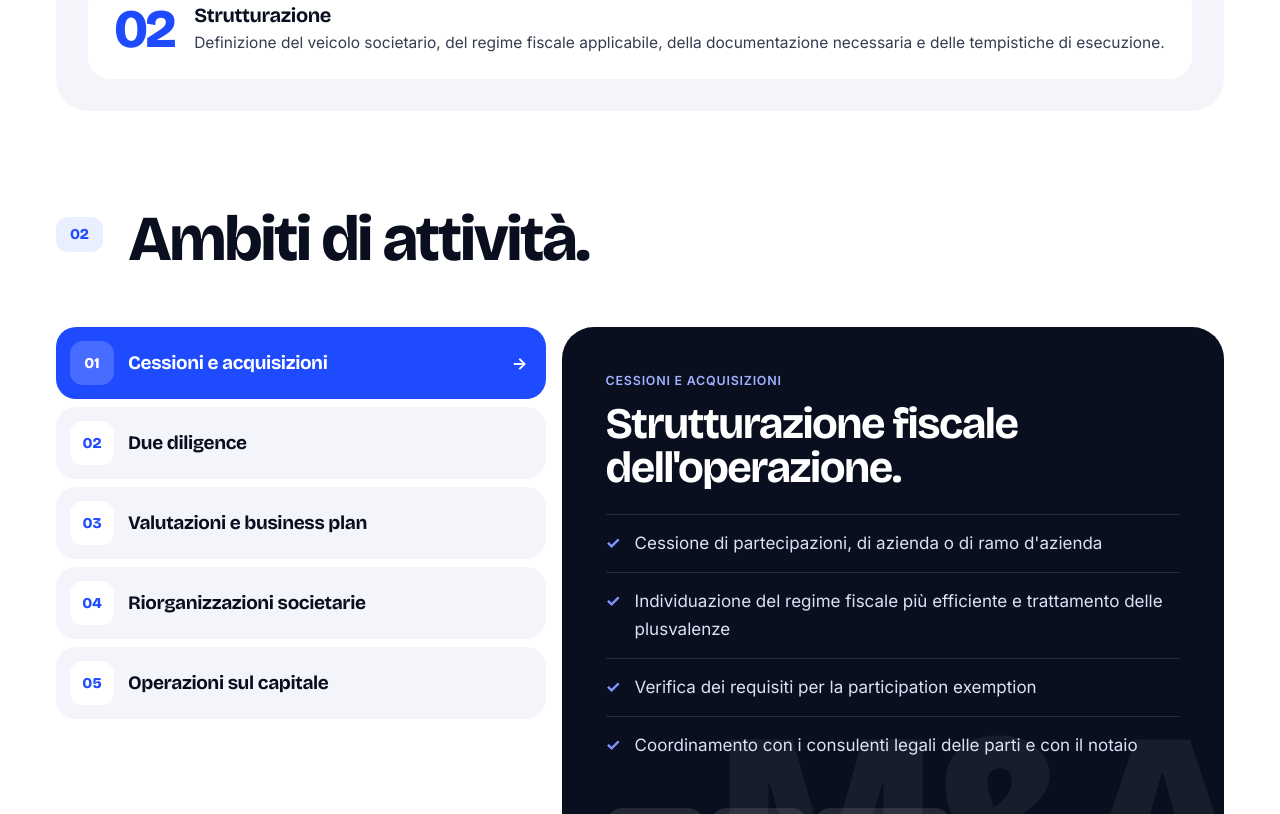
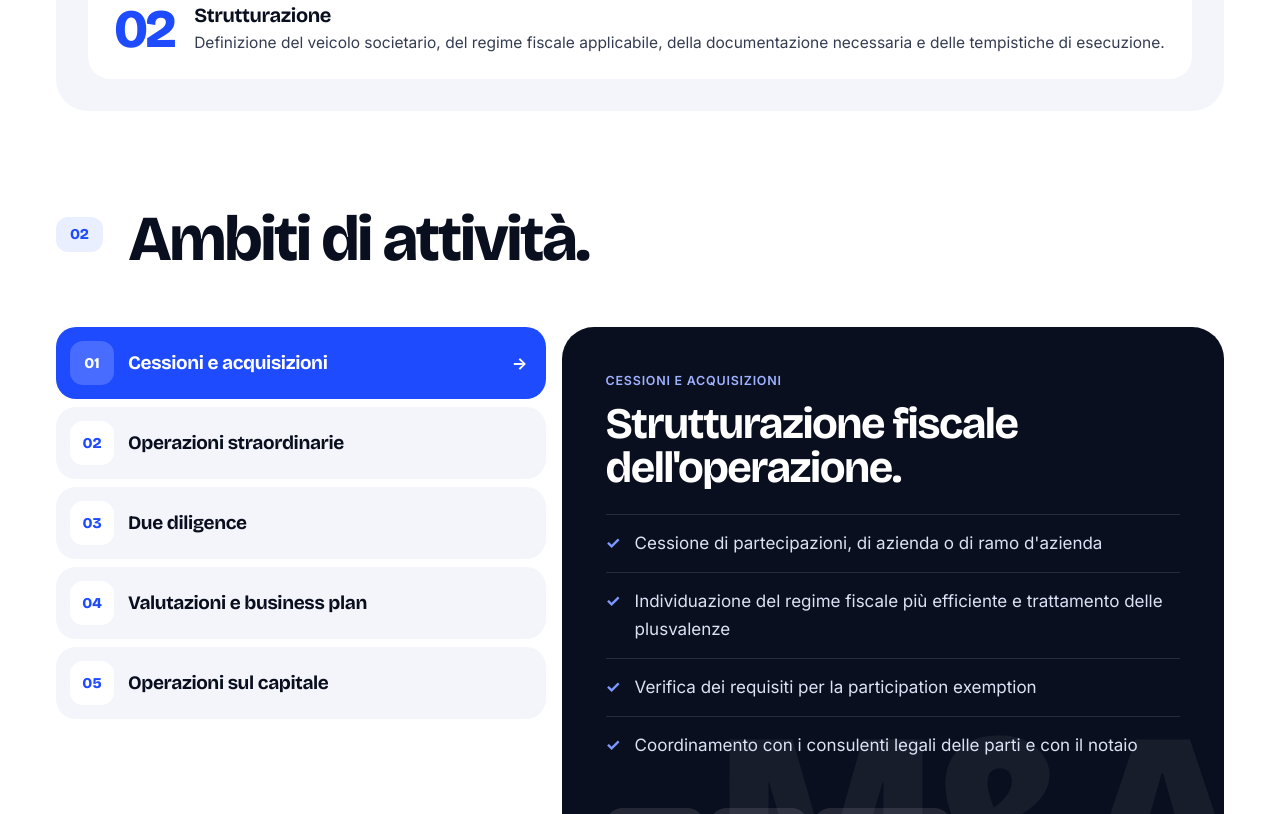
Before and after one commit to MatteoC34/C34-sito, a plain HTML site: page m-and-a/index.html in a window 1280 px wide. Shown: the part 1272-2086 px from the top of the page. Drawn offline with Linux system fonts and the light colour scheme.

Commit message:
M&A: Operazioni straordinarie come secondo ambito (prima Riorganizzazioni societarie)
Co-Authored-By: Claude Opus 5.5 <noreply@anthropic.com>
Claude-Session: https://claude.ai/code/session_01FKc8ZNwZga1jtv2GcKgTwp

```diff
--- a/m-and-a/index.html
+++ b/m-and-a/index.html
@@ -57,7 +57,7 @@
     <nav class="crumbs rv" aria-label="Percorso"><a href="/">Home</a><span aria-hidden="true">/</span><span>M&amp;A e operazioni straordinarie</span></nav>
     <span class="eyebrow rv"><b>Area 03</b>Operazioni straordinarie</span>
     <h1 class="rv h1-md">Operazioni straordinarie <span class="u">e M&amp;A.<svg viewBox="0 0 300 20" preserveAspectRatio="none" aria-hidden="true"><path d="M3 14 C 60 4, 120 4, 170 10 S 260 18, 297 6"/></svg></span></h1>
-    <p class="lead rv">Cessioni, acquisizioni e riorganizzazioni, dall'analisi al closing. <b>La struttura fiscale si definisce prima della trattativa.</b></p>
+    <p class="lead rv">Cessioni, acquisizioni e operazioni straordinarie, dall'analisi al closing. <b>La struttura fiscale si definisce prima della trattativa.</b></p>
     <div class="ctas rv">
       <a href="#contatto" class="btn btn-blue">Richiedi una call riservata <span class="arr">→</span></a>
       <a href="#fasi" class="btn btn-soft">Fasi dell'operazione <span class="arr">↓</span></a>
@@ -106,23 +106,23 @@
   <div class="svc rv" data-tabs>
     <div class="svc-tabs" role="tablist" aria-label="Ambiti di attività">
       <button class="svc-tab" role="tab" aria-selected="true" aria-controls="op1" id="ot1"><span class="n">01</span><b>Cessioni e acquisizioni</b><span class="go">→</span></button>
-      <button class="svc-tab" role="tab" aria-selected="false" aria-controls="op2" id="ot2"><span class="n">02</span><b>Due diligence</b><span class="go">→</span></button>
-      <button class="svc-tab" role="tab" aria-selected="false" aria-controls="op3" id="ot3"><span class="n">03</span><b>Valutazioni e business plan</b><span class="go">→</span></button>
-      <button class="svc-tab" role="tab" aria-selected="false" aria-controls="op4" id="ot4"><span class="n">04</span><b>Riorganizzazioni societarie</b><span class="go">→</span></button>
+      <button class="svc-tab" role="tab" aria-selected="false" aria-controls="op4" id="ot4"><span class="n">02</span><b>Operazioni straordinarie</b><span class="go">→</span></button>
+      <button class="svc-tab" role="tab" aria-selected="false" aria-controls="op2" id="ot2"><span class="n">03</span><b>Due diligence</b><span class="go">→</span></button>
+      <button class="svc-tab" role="tab" aria-selected="false" aria-controls="op3" id="ot3"><span class="n">04</span><b>Valutazioni e business plan</b><span class="go">→</span></button>
       <button class="svc-tab" role="tab" aria-selected="false" aria-controls="op5" id="ot5"><span class="n">05</span><b>Operazioni sul capitale</b><span class="go">→</span></button>
     </div>
     <div class="svc-panel" id="op1" role="tabpanel" aria-labelledby="ot1"><span class="bg" aria-hidden="true">M&amp;A</span><span class="k">Cessioni e acquisizioni</span><h3>Strutturazione fiscale dell'operazione.</h3>
       <ul><li>Cessione di partecipazioni, di azienda o di ramo d'azienda</li><li>Individuazione del regime fiscale più efficiente e trattamento delle plusvalenze</li><li>Verifica dei requisiti per la participation exemption</li><li>Coordinamento con i consulenti legali delle parti e con il notaio</li></ul>
       <div class="inc"><span>Art. 86 TUIR</span><span>Art. 87 TUIR</span><span>Advisory con VCC</span></div></div>
+    <div class="svc-panel" id="op4" role="tabpanel" aria-labelledby="ot4" hidden><span class="bg" aria-hidden="true">TUIR</span><span class="k">Operazioni straordinarie</span><h3>Fusioni, scissioni, conferimenti, trasformazioni.</h3>
+      <ul><li>Fusioni per incorporazione e fusioni con indebitamento</li><li>Scissioni totali, parziali e mediante scorporo</li><li>Conferimenti di azienda e di partecipazioni, costituzione di holding</li><li>Trasformazioni omogenee ed eterogenee</li></ul>
+      <div class="inc"><span>Artt. 170-177 TUIR</span><span>Codice Civile</span></div></div>
     <div class="svc-panel" id="op2" role="tabpanel" aria-labelledby="ot2" hidden><span class="bg" aria-hidden="true">DD</span><span class="k">Due diligence</span><h3>Verifica preventiva della società target.</h3>
       <ul><li>Tax due diligence sui periodi d'imposta ancora accertabili</li><li>Corporate due diligence su atti, libri sociali e patti parasociali</li><li>Accounting due diligence su bilanci e situazioni contabili</li><li>Relazioni con quantificazione dei rischi, fruibili da legali e investitori</li></ul>
       <div class="inc"><span>Buyer due diligence</span><span>Vendor due diligence</span></div></div>
     <div class="svc-panel" id="op3" role="tabpanel" aria-labelledby="ot3" hidden><span class="bg" aria-hidden="true">€</span><span class="k">Valutazioni e business plan</span><h3>Valutazioni a supporto della negoziazione.</h3>
       <ul><li>Valutazione d'azienda e valutazione pre-money</li><li>Business plan, piano finanziario e piano degli investimenti</li><li>Analisi di scenario e di sensitività</li><li>Relazioni di stima per conferimenti e trasformazioni</li></ul>
       <div class="inc"><span>DCF</span><span>Multipli di mercato</span><span>Art. 2465 c.c.</span></div></div>
-    <div class="svc-panel" id="op4" role="tabpanel" aria-labelledby="ot4" hidden><span class="bg" aria-hidden="true">TUIR</span><span class="k">Riorganizzazioni societarie</span><h3>Fusioni, scissioni, conferimenti, trasformazioni.</h3>
-      <ul><li>Fusioni per incorporazione e fusioni con indebitamento</li><li>Scissioni totali, parziali e mediante scorporo</li><li>Conferimenti di azienda e di partecipazioni, costituzione di holding</li><li>Trasformazioni omogenee ed eterogenee</li></ul>
-      <div class="inc"><span>Artt. 170-177 TUIR</span><span>Codice Civile</span></div></div>
     <div class="svc-panel" id="op5" role="tabpanel" aria-labelledby="ot5" hidden><span class="bg" aria-hidden="true">%</span><span class="k">Operazioni sul capitale</span><h3>Ingresso di investitori e piani di incentivazione.</h3>
       <ul><li>Aumenti di capitale e ingresso di nuovi soci</li><li>SAFE e strumenti finanziari convertibili</li><li>Piani di work-for-equity e stock option</li><li>Incentivi fiscali per gli investimenti in startup e PMI innovative</li></ul>
       <div class="inc"><span>D.L. 179/2012</span><span>Patti parasociali</span></div></div>
```
